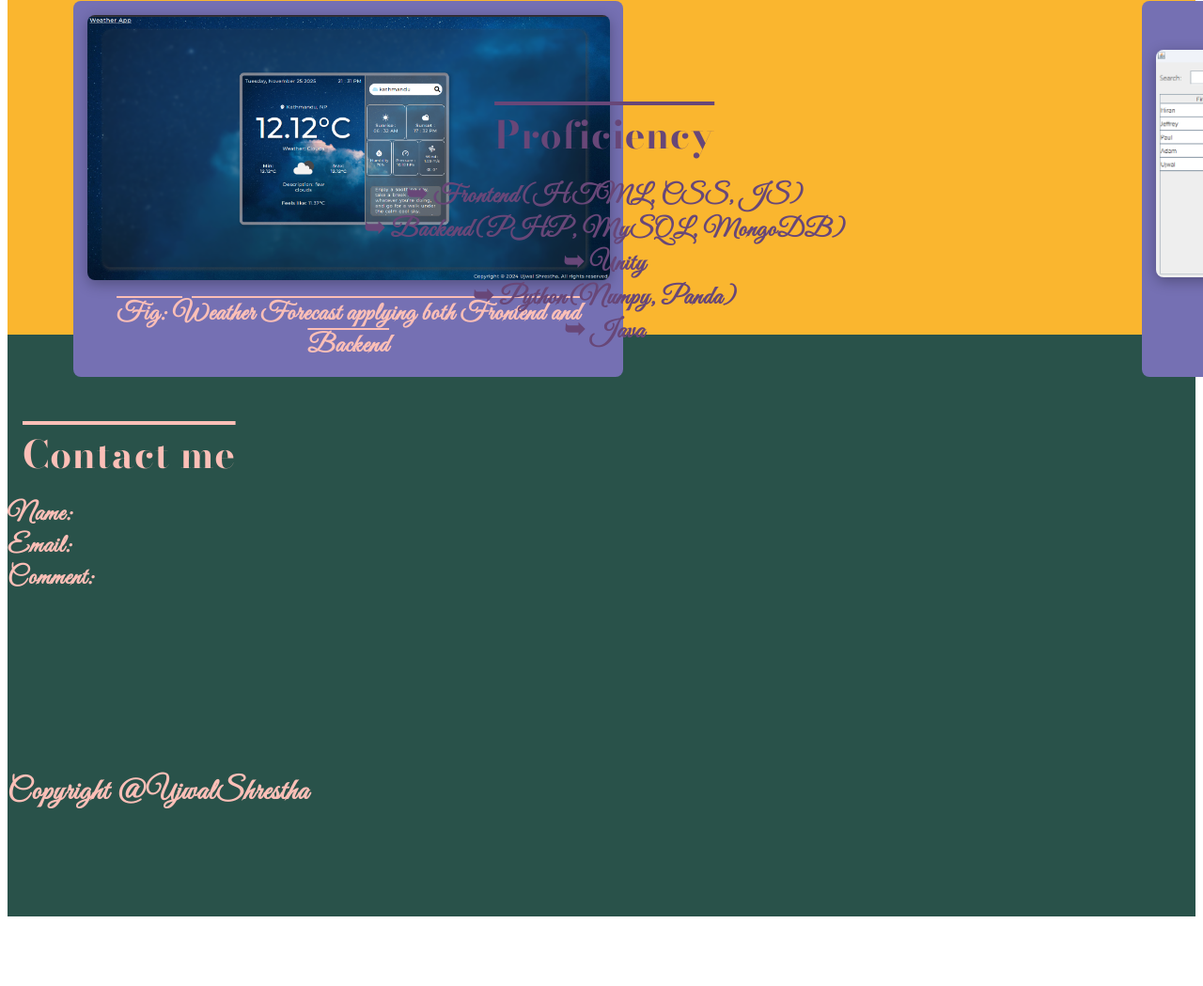
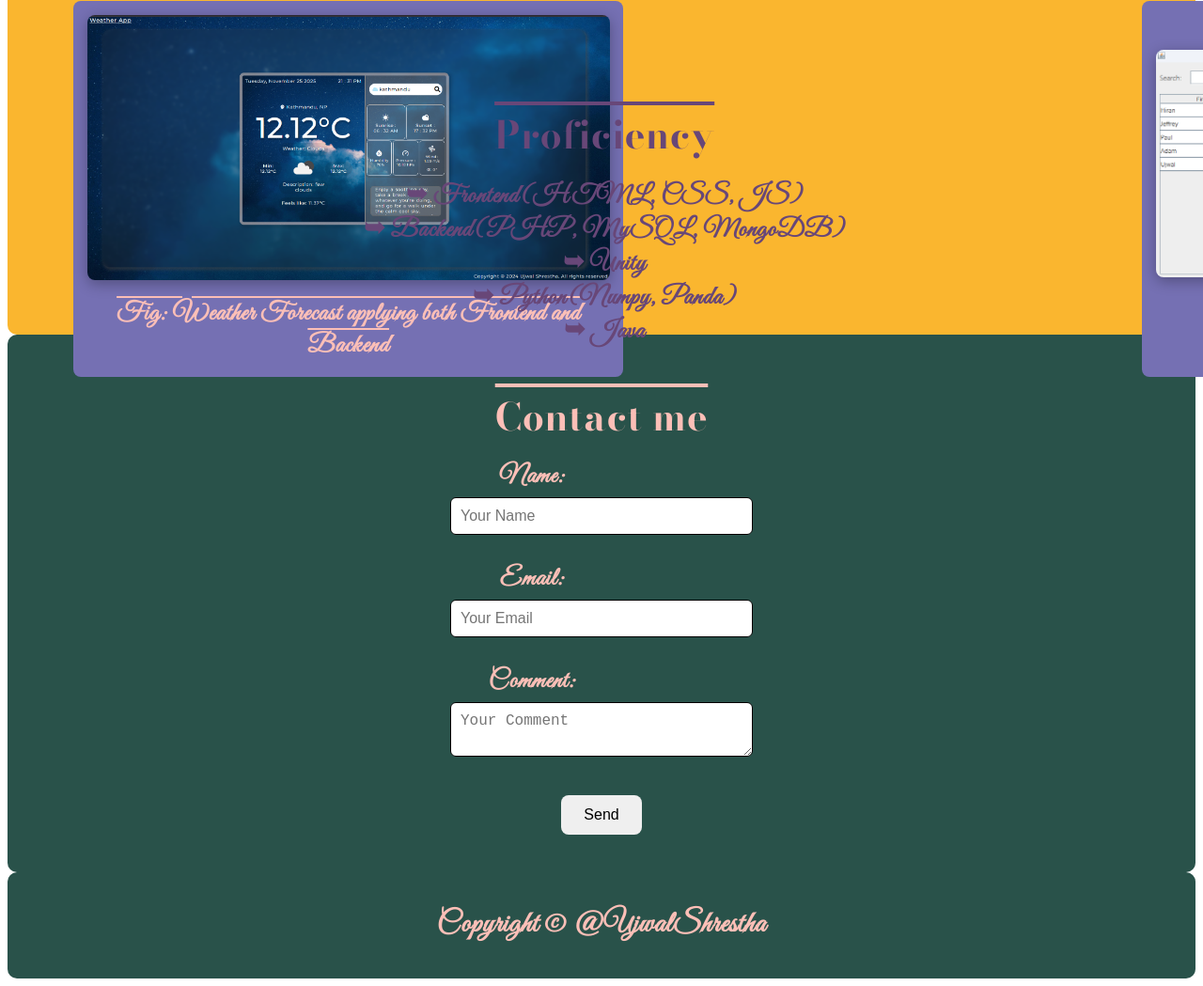
Before and after one commit to soupdoumplings/portfolio-UjwalShrestha, a plain HTML site: page index.html in a window 1280 px wide. Shown: the part 1601-2650 px from the top of the page at 94% size. Before the commit the page ends 2584 px from the top, so only its background shows below. Drawn offline with nearby package versions, Linux system fonts and the light colour scheme.

Commit message:
Portfolio v1.0 completed: completed design, updated content in index.html and polished styling in style.css

```diff
--- a/css/style.css
+++ b/css/style.css
@@ -10,6 +10,7 @@ header {
 
 	background-color: #FAB62F;
 	padding: 2.5vh;
+	border-radius: 10px;
 }
 
 .navigation{
@@ -30,6 +31,14 @@ header {
 	left: 1%;
 }
 
+.navLeft .logo {
+	display: inline-block;
+	transition: transform 0.5s ease;
+}
+
+.navLeft .logo:hover {
+	transform: rotate(360deg);
+}
 .navRight{
 	position: relative;
 	left: -1%;
@@ -53,6 +62,7 @@ a {
 	padding: 10vh 0;
 	display: flex;
 	gap: 10px;
+	border-radius: 10px;
 }
 
 #profilePicture{
@@ -93,6 +103,7 @@ h1 {
 	font-weight: 800;
 	letter-spacing: 0.3em;
 	text-transform: uppercase;
+	text-shadow: 7px 7px 15px rgba(0,0,0,0.2);
 }
 
 #myBio{
@@ -115,6 +126,7 @@ h2 {
 	height: 100vh;
 	background-color: #FAB62F;
 	color: #684778;
+	border-radius: 10px;
 }
 
 
@@ -126,6 +138,15 @@ h2 {
 	gap: 20px;
 	position: relative;
 	top: 25px;
+}
+
+.projectTitle {
+	position: relative;
+	top: 70%;
+	left: 80%;
+	transform: rotate(-90deg);
+	transform-origin: left top;
+	display: inline-block;
 }
 
 .box2{
@@ -201,3 +222,54 @@ footer, .contactMe {
 	background-color: #29524A;
 	padding: 10vh 0;
 }
+
+.contactMe {
+	background: ;
+	padding: 40px 20px;
+	border-radius: 10px;
+	text-align: center;
+}
+
+.formGroup {
+	margin-bottom: 30px;
+}
+
+.formGroup label {
+	display: block;
+	margin-bottom: 5px;
+	font-weight: bold;
+	position: relative;
+	right: 6%;
+}
+
+.formGroup input,
+.formGroup textarea {
+	width: 300px;
+	padding: 10px;
+	border-radius: 6px;
+	border: 1px solid;
+	font-size: 16px;
+
+}
+
+button {
+	display: block;
+	margin: 0 auto;
+	padding: 12px 24px;
+	border: none;
+	border-radius: 8px;
+	background-color: ;
+	color: ;
+	font-size: 16px;
+	cursor: pointer;
+}
+
+button:hover {
+	background-color: ;
+}
+
+footer {
+	text-align: center;
+	padding: 5px;
+	border-radius: 10px;
+}
--- a/index.html
+++ b/index.html
@@ -14,17 +14,16 @@
 		<section>
 			<nav class="navigation">
 				<ul class="navLeft">
-					<li><a href="/home/">Ujwal Shrestha</a></li>
+					<li><a href="#aboutMe" class="logo">Ujwal Shrestha</a></li>
 				</ul>
 				<ul class="navRight">
-					<li><a href="/home/">Home</a></li>
-					<li><a href="/about me/">about me</a></li>
-					<li><a href="/Qualifications/">Qualifications</a></li>
-					<li><a href="/Projects/">Projects</a></li>
-					<li><a href="/Contact me/">contact me</a></li>
+					<li><a href="#aboutMe">Home</a></li>
+					<li><a href="#myBio">About me</a></li>
+					<li><a href="#qualifications">Qualifications</a></li>
+					<li><a href="#projects">Projects</a></li>
+					<li><a href="#contactMe">Contact Me</a></li>
 				</ul>
 			</nav>
-
 
 		</section>
 	</header>
@@ -38,7 +37,7 @@
 
 				<!-- <h2>About me</h2> -->
 				<section class="bio" id="myBio">
-					<div>Hello, My name's Ujwal shrestha. This section goes on about me. I really dont know what to keep here so for now here is song from my cat. Meow meow meow meow MEOW MEOW MEOW MEOW MEEOOWWWWW</div>
+					<div>Hello, My name's Ujwal shrestha. This section goes on about me. I really dont know what to keep in here so i will add a motivational quote from that one japanese guys here, "Never Give Up".</div>
 				</section>
 				<section class="bio" id="qualifications">
 					<h2>Qualifications</h2>
@@ -56,9 +55,9 @@
 				<img src="Portfolio_Myimage.jpg" alt="Picture of me">
 			</section>
 		</section>
-		<section class = "additionalInfo">
+		<section class = "additionalInfo" id="projects">
 			<section class="projectGrid">
-				<h2>Projects</h2>
+				<h2 class="projectTitle">Projects</h2>
 				<div class="box box1">
 					<figure class="imageWrapper">
 						<img src="Projects/Weather_Forecast_website.png" alt="Image of Weather Forecast website">
@@ -87,14 +86,27 @@
 				<div>➥ Java</div>
 			</section>
 		</section>
-		<section class="contactMe">
+		<section class="contactMe" id="contactMe">
 				<h2>Contact me</h2>
-				<div>Name: </div>
-				<div>Email: </div>
-				<div>Comment: </div>
+				<form>
+					<div class="formGroup">
+						<label for="name">Name:</label>
+						<input type="text" name="name" id="name" placeholder="Your Name" required>
+					</div>
+					<div class="formGroup">
+						<label for="email">Email:</label>
+						<input type="email" name="email" id="email" placeholder="Your Email" required>
+					</div>
+					<div class="formGroup">
+						<label for="comment">Comment:</label>
+						<textarea  name="comment" id="comment" placeholder="Your Comment" required></textarea>
+					</div>
+					<button type="submit">Send</button>
+				</form>
 		</section>
 	</main>
 	<footer>
-		<h3>Copyright @UjwalShrestha</h3>
+		<h3>Copyright &copy; @UjwalShrestha</h3>
 	</footer>
 </body>
+</html>
```
